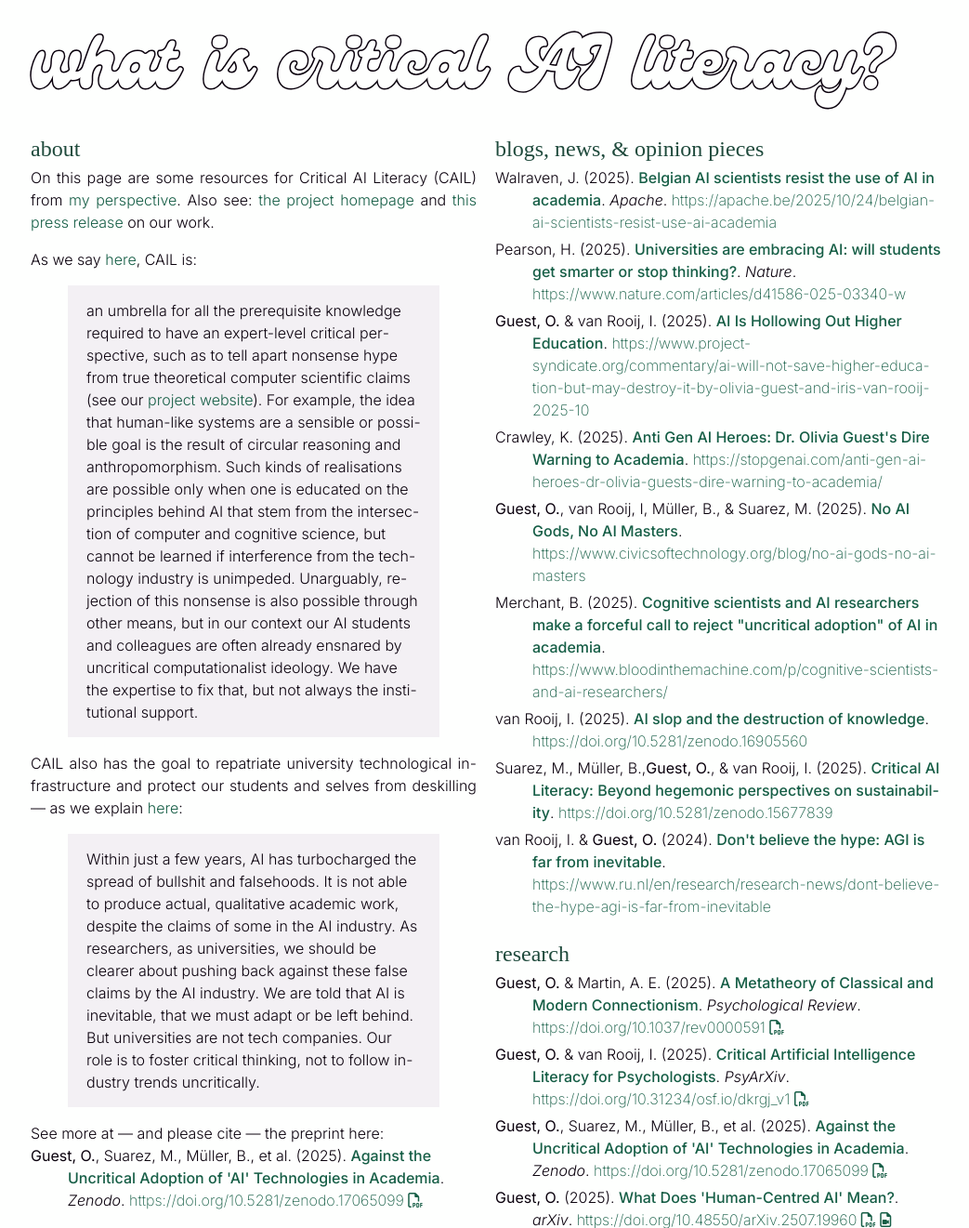
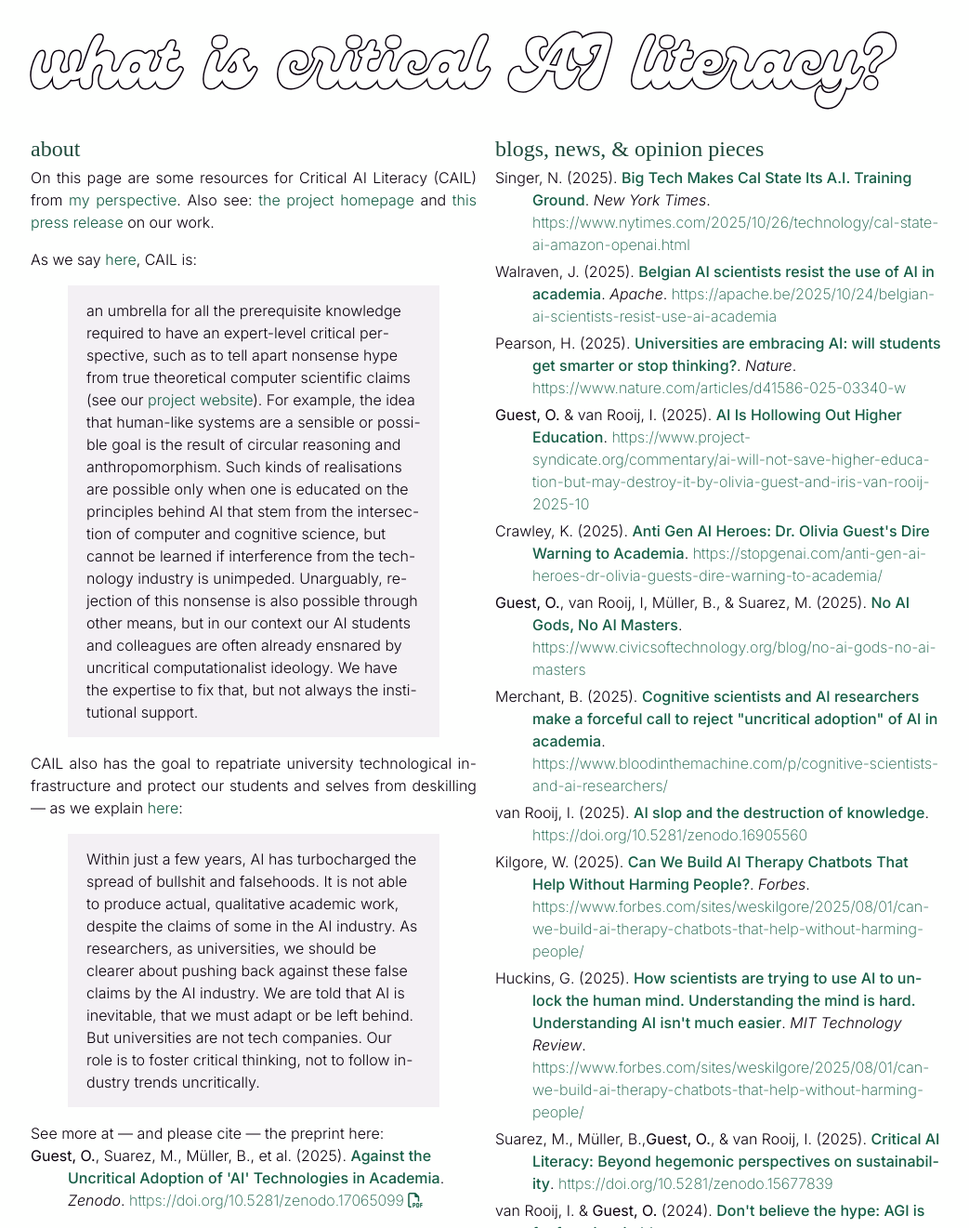
Before and after one commit to oliviaguest/oliviaguest.github.io, a Jekyll site: the page built from CAIL.html, in a window 1280 px wide and 1400 px high, scrolled down 332 px, cut to the strip 79-1400 px from the top of the window. Shown: the whole strip at 93% size, without its empty margins (117-1160 px from the left). Built offline with Jekyll 4.4.1, drawn with Linux system fonts in a browser that asks for light colours; nearby versions of some CDN libraries; some web fonts are replaced; library files that are not in the unit come from our copies; a style sheet for code colours, icons or effects is not loaded.

Commit message:
news stories added

```diff
--- a/_data/publications.yml
+++ b/_data/publications.yml
@@ -643,3 +643,37 @@
   selected: 3
   tags:
   - cail
+
+
+- date: 2025-10-26
+  type: news
+  status: published
+  authors:  Singer, N.
+  title: "Big Tech Makes Cal State Its A.I. Training Ground"
+  journal: New York Times
+  url: https://www.nytimes.com/2025/10/26/technology/cal-state-ai-amazon-openai.html
+  selected: 3
+  tags:
+  - cail
+
+- date: 2025-08-01
+  type: news
+  status: published
+  authors:  Kilgore, W.
+  title: "Can We Build AI Therapy Chatbots That Help Without Harming People?"
+  journal: Forbes
+  url: https://www.forbes.com/sites/weskilgore/2025/08/01/can-we-build-ai-therapy-chatbots-that-help-without-harming-people/
+  selected: 3
+  tags:
+  - cail
+
+- date: 2025-07-08
+  type: news
+  status: published
+  authors:   Huckins, G.
+  title: "How scientists are trying to use AI to unlock the human mind. Understanding the mind is hard. Understanding AI isn't much easier"
+  journal: MIT Technology Review
+  url: https://www.forbes.com/sites/weskilgore/2025/08/01/can-we-build-ai-therapy-chatbots-that-help-without-harming-people/
+  selected: 3
+  tags:
+  - cail
```
